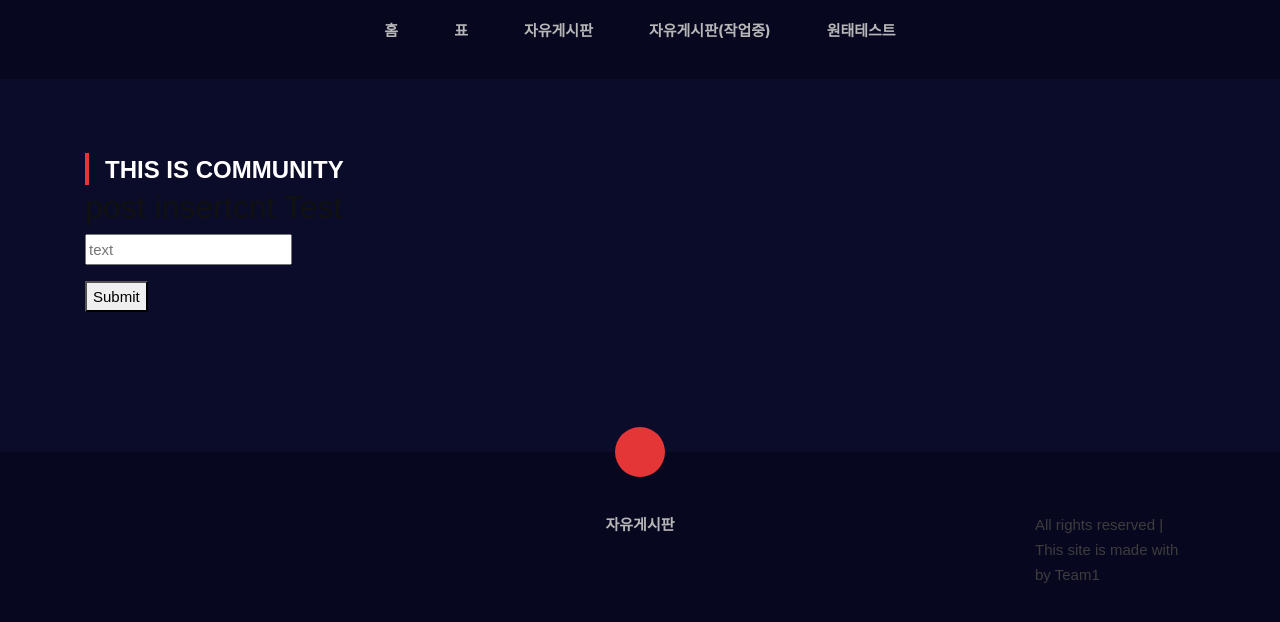
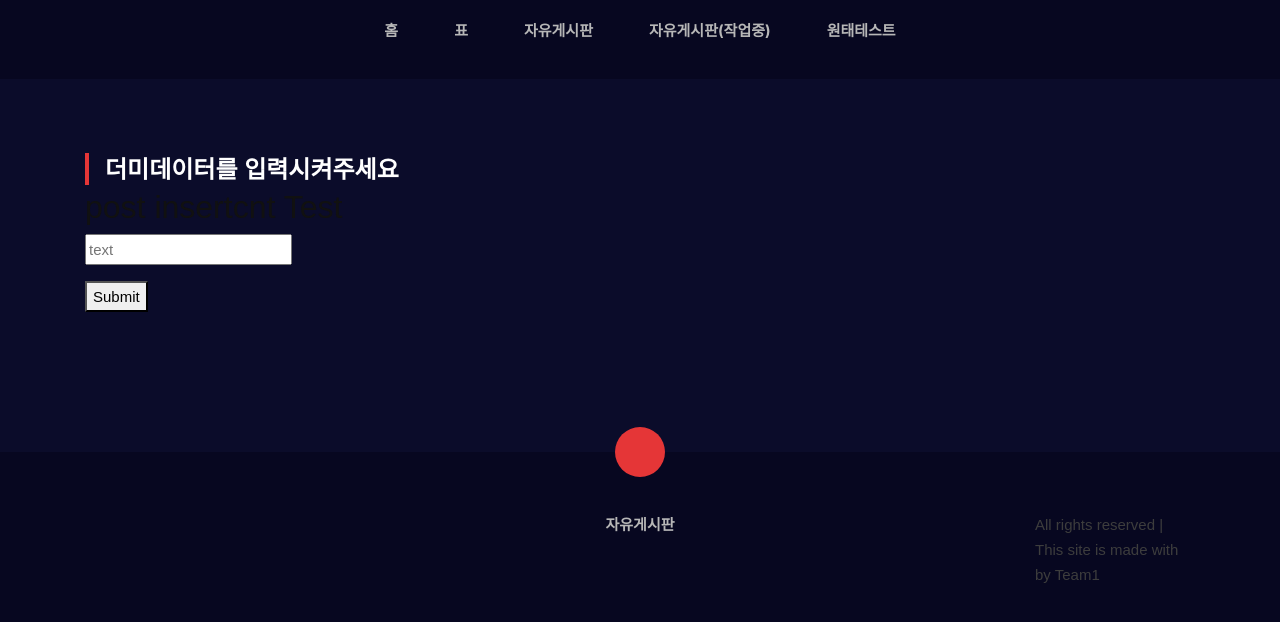
Before and after one commit to KOSMOTEAM1/Dev_New_Django-react, a React (Create React App) app in the folder frontend/: page /insertcnt in a window 1280 px wide. Shown: the top 622 px of the page. Built offline with nearby package versions, Linux system fonts and the light colour scheme.

Commit message:
Update insertcnt.js

```diff
--- a/frontend/src/Routes/insertcnt.js
+++ b/frontend/src/Routes/insertcnt.js
@@ -14,7 +14,7 @@ function insertcnt() {
               <div className="row">
                 <div className="col-lg-8 col-md-8 col-sm-8">
                   <div className="section-title">
-                    <h4>This is Community</h4>
+                    <h4>더미데이터를 입력시켜주세요</h4>
                     <Insertcnt />
                   </div>
                 </div>
```
